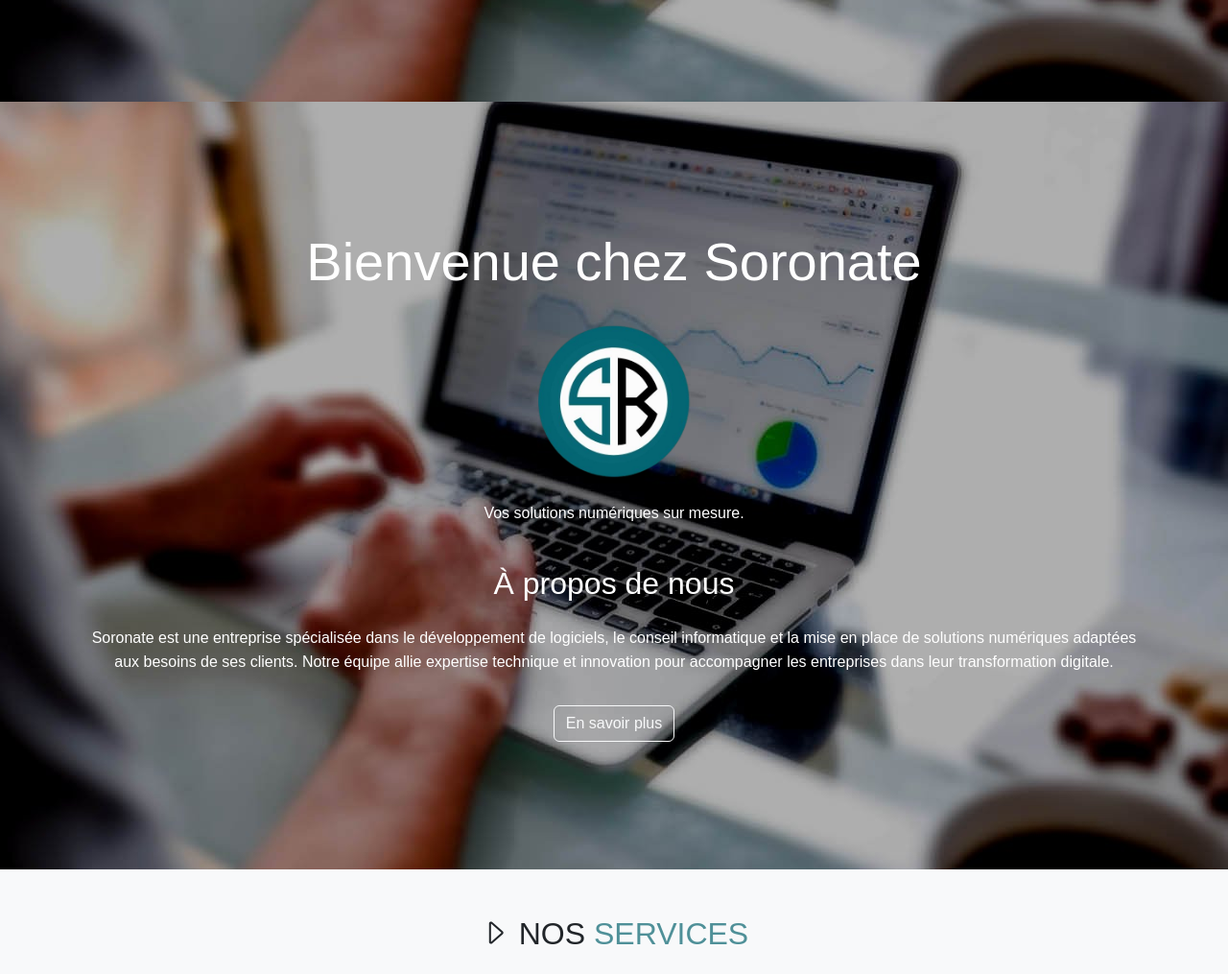
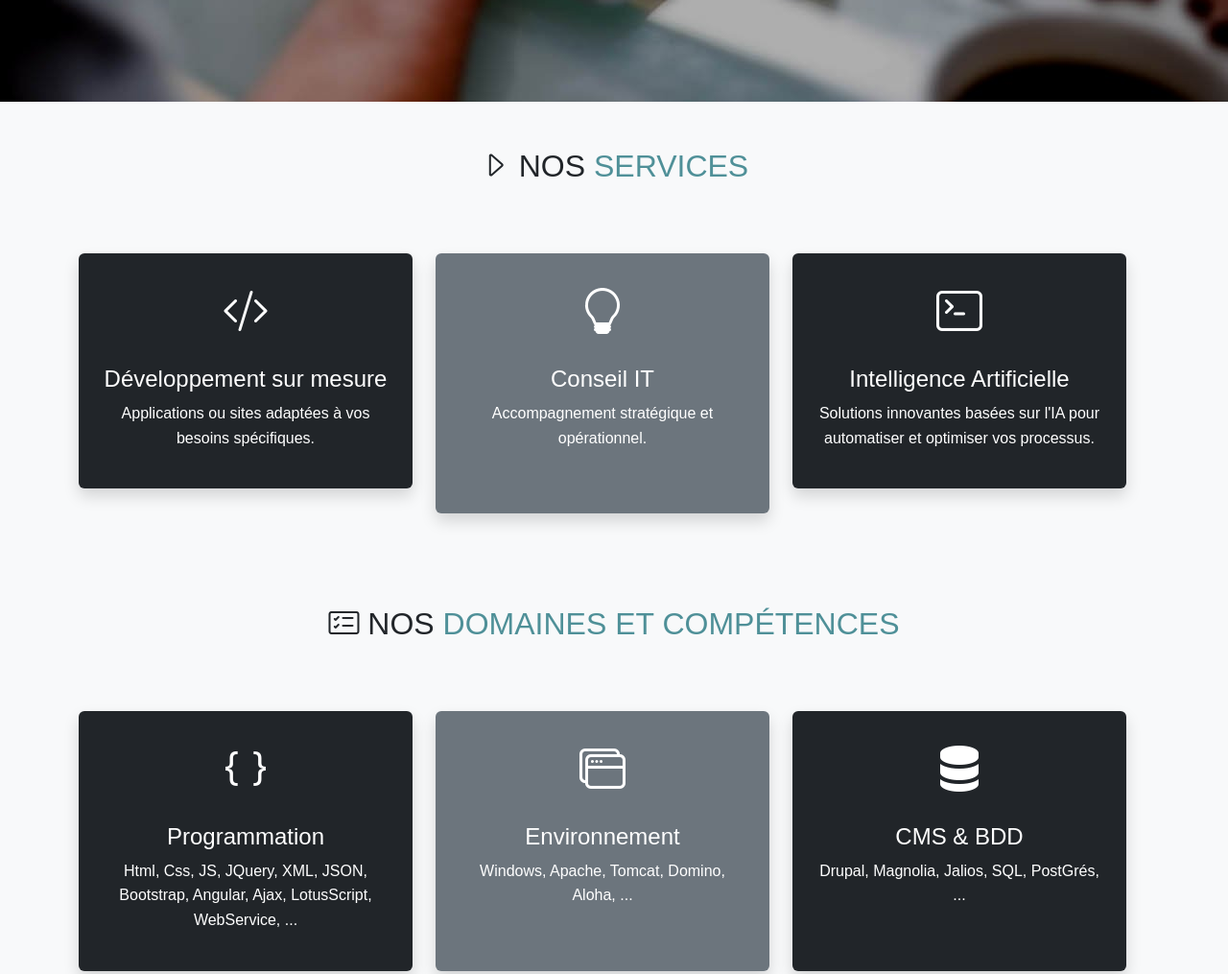
Before and after one commit to soronate/soronate.github.io, a plain HTML site: page index.html in a window 1280 px wide. Shown: the part 694-1709 px from the top of the page at 96% size. Drawn offline with nearby package versions, Linux system fonts and the light colour scheme.

Commit message:
Add files via upload

```diff
--- a/index.html
+++ b/index.html
@@ -79,41 +79,7 @@
 
 
   <!-- Accueil -->
- <section id="home1" class="vh-100 text-center d-flex justify-content-center align-items-center bg-dark text-white"
-	style="background-image: url('./img/image_dark.jpg');
-		height: 100vh;
-		background-repeat: no-repeat;
-		background-position: center;
-		background-attachment: fixed;
-		">
 
-<!--
- <section id="home" class="vh-100 text-center d-flex justify-content-center align-items-center bg-dark text-white"
-    style="background-image: url('./img/image_dark.jpg');
-        height: 100vh;
-		background-repeat: no-repeat;
-		background-position: center;
-		background-size: cover;
-
-        ">  -->
-  <div>
-    <h1 class="display-4">Bienvenue chez Soronate</h1>
-    <img src="./img/LogoSoronate.png" class="img-fluid my-4" alt="Logo Soronate" style="max-width: 160px;">
-
-    <p>Vos solutions numériques sur mesure.</p>
-    <br>
-    <div class="container">
-      <h2 class="mb-4">À propos de nous</h2>
-      <p>
-        Soronate est une entreprise spécialisée dans le développement de logiciels, le conseil informatique et la mise en place
-        de solutions numériques adaptées aux besoins de ses clients. Notre équipe allie expertise technique et innovation pour accompagner
-        les entreprises dans leur transformation digitale.
-      </p>
-    </div>
-
-    <a href="#tiles" class="btn btn-outline-light mt-3">En savoir plus</a>
-  </div>
-</section>
 
     <!-- Nos Services (Tuiles) -->
     <section id="tiles" class="py-5 bg-light ancres">
```
